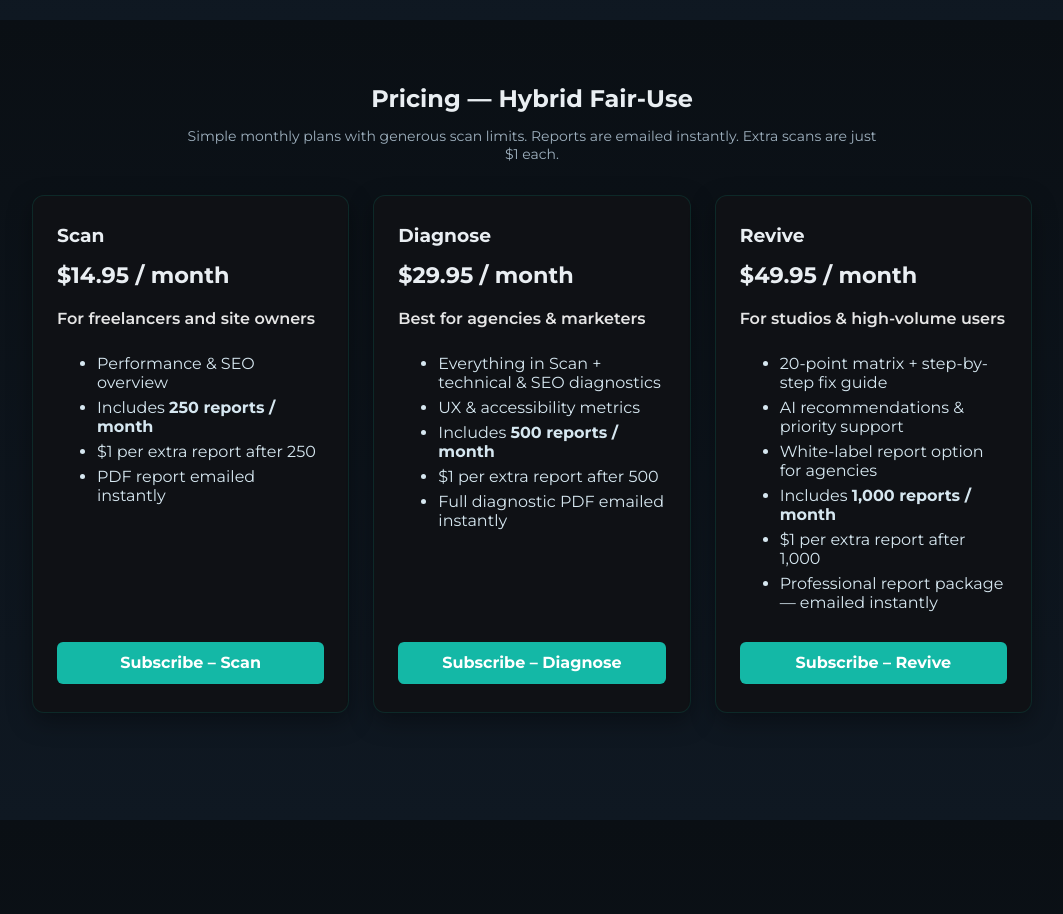
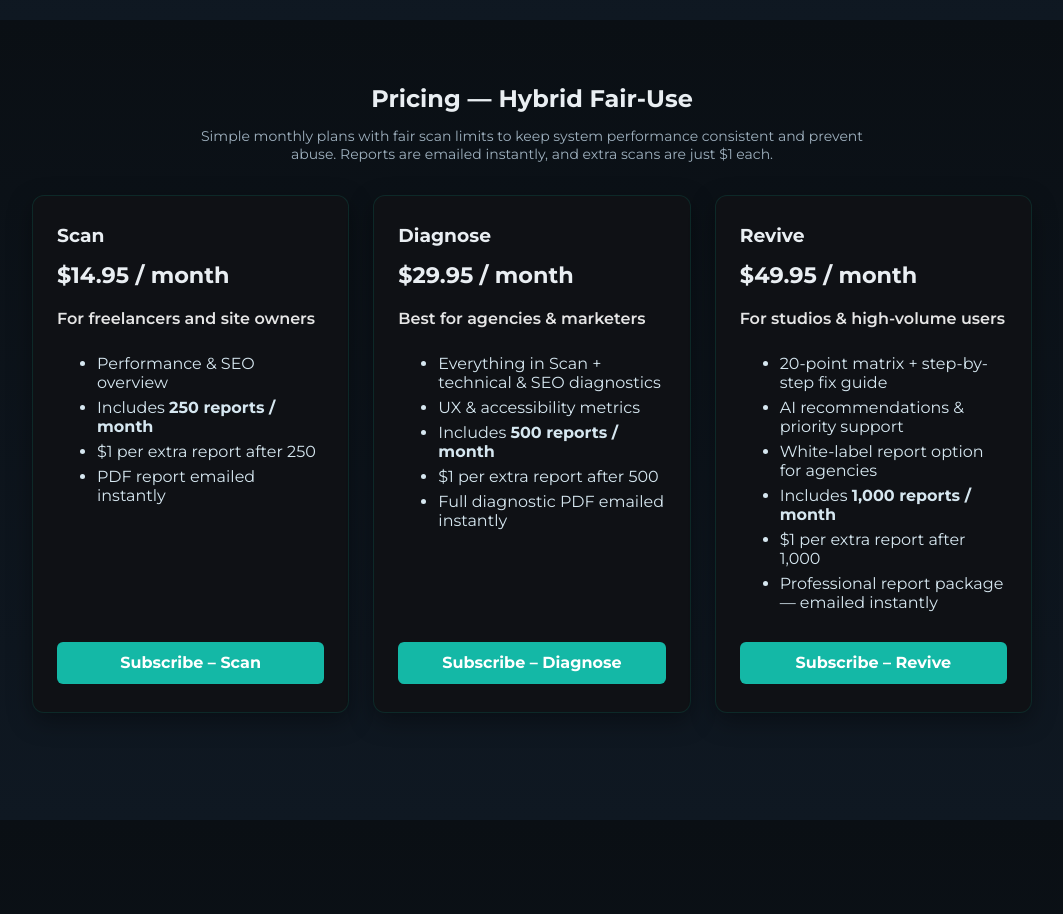
Before and after one commit to iqlabs-dev/webdoctor-phase2-dev, a website: page index.html in a window 1280 px wide. Shown: the part 1580-2494 px from the top of the page, without its empty margins (108-1171 px from the left). Drawn offline with Linux system fonts and the light colour scheme.

Commit message:
Update index.html

```diff
--- a/index.html
+++ b/index.html
@@ -224,7 +224,7 @@ a[href^="mailto:"]:hover{color:var(--teal);text-decoration:underline}
   <div class="wrap">
     <h2>Pricing — Hybrid Fair-Use</h2>
     <p class="small">
-      Simple monthly plans with generous scan limits. Reports are emailed instantly. Extra scans are just $1 each.
+      Simple monthly plans with fair scan limits to keep system performance consistent and prevent abuse. Reports are emailed instantly, and extra scans are just $1 each.
     </p>
 
     <div class="grid">
```
